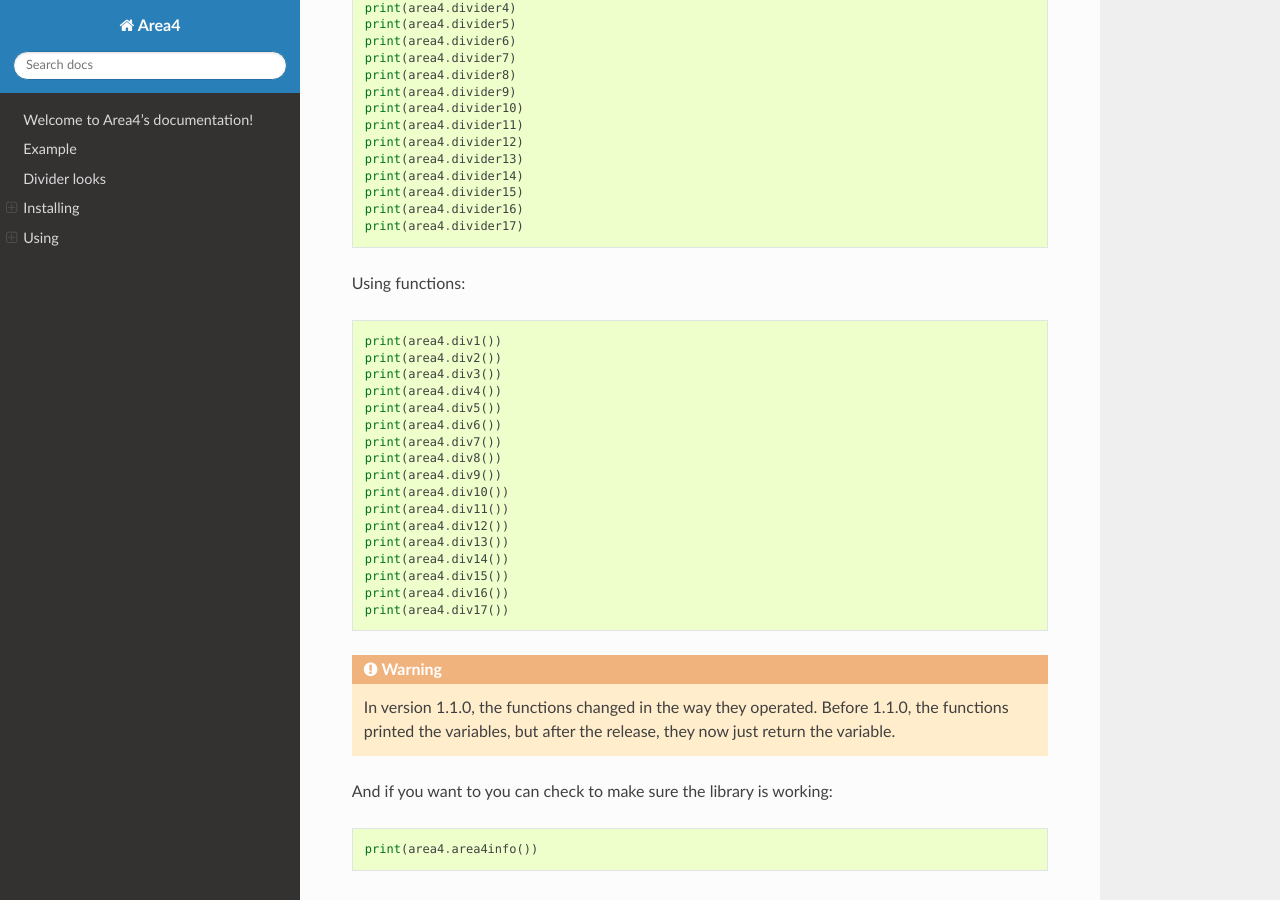
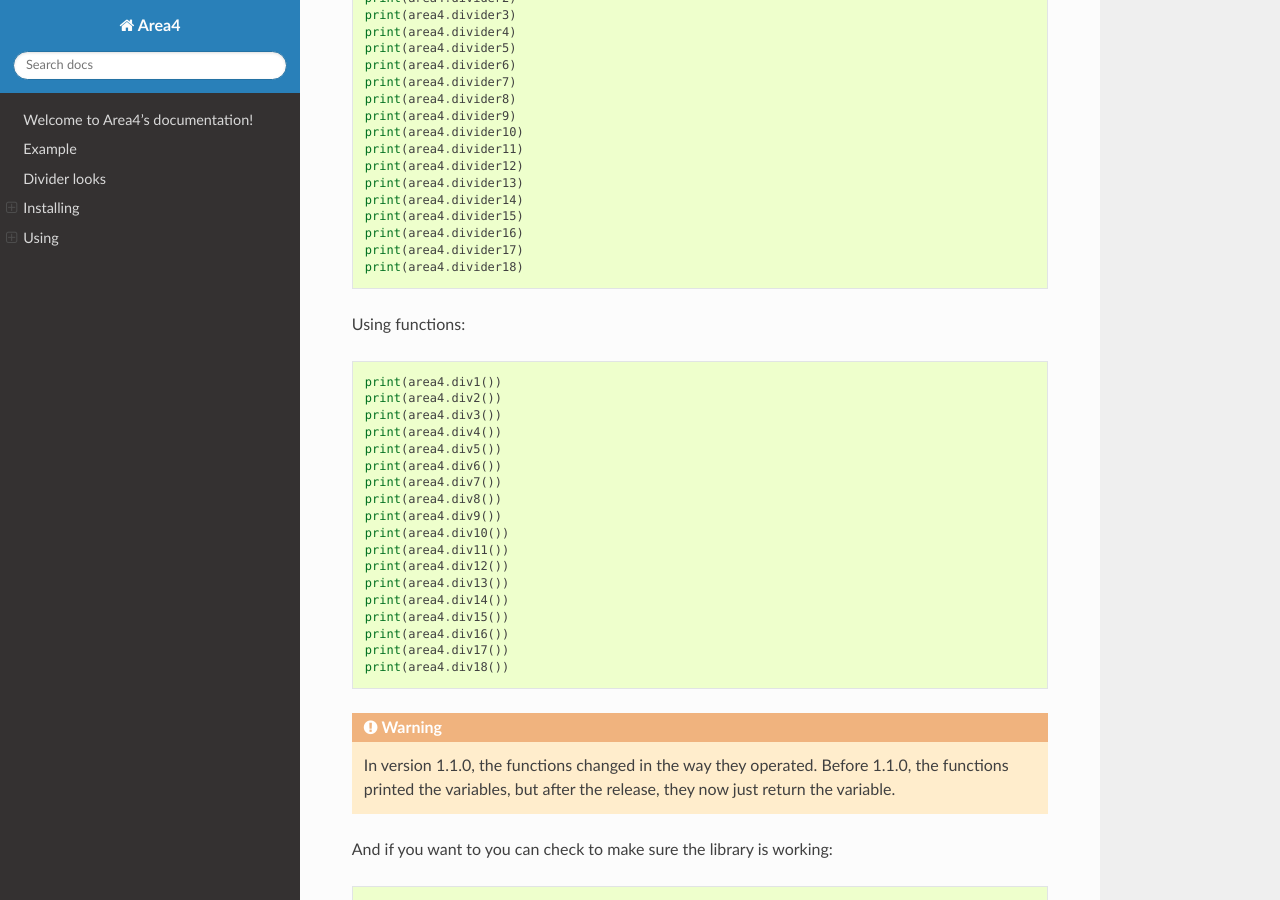
Before and after one commit to area4lib/area4, a Sphinx documentation site: the page built from docs/index.rst, in a window 1280 px wide and 900 px high, scrolled down 2197 px. Built offline with Sphinx 7.4.7 and the Read the Docs theme 2.0.0, drawn with Linux system fonts in a browser that asks for light colours.

```diff
--- a/docs/index.rst
+++ b/docs/index.rst
@@ -134,6 +135,7 @@ Just using plain print commands:
     print(area4.divider15)
     print(area4.divider16)
     print(area4.divider17)
+    print(area4.divider18)
 
 Using functions:
 
@@ -156,6 +158,7 @@ Using functions:
     print(area4.div15())
     print(area4.div16())
     print(area4.div17())
+    print(area4.div18())
 
 .. warning:: In version 1.1.0, the functions changed in the way they operated.  Before 1.1.0, the functions printed the variables, but after the release, they now just return the variable.
 
```
Also changed, not shown: other parts of docs/index.rst (+1 -0 lines).
